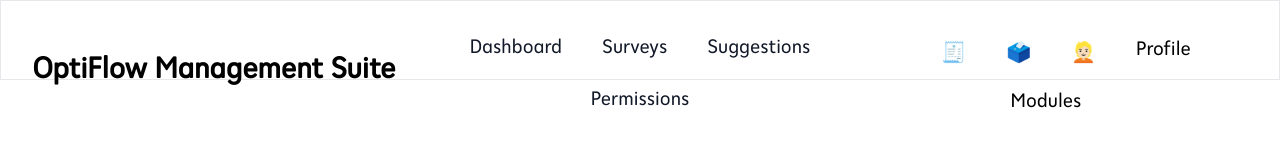
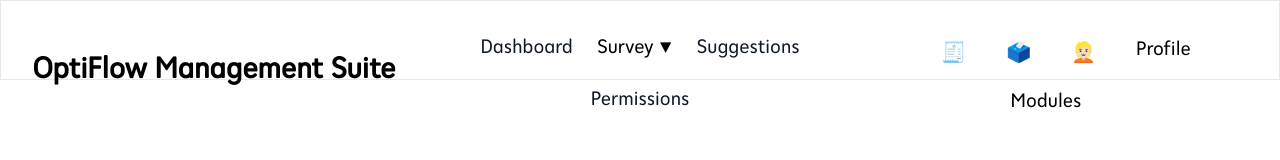
Before and after one commit to BerkAkin/OptiFlow-Micro-Management-Suite, a React (Create React App) app in the folder client/MainClient/: page / in a window 1280 px wide. Shown: the top 160 px of the page. Built offline with nearby package versions, Linux system fonts and the light colour scheme.

Commit message:
FEAT: Added survey navbar element to access surveys

```diff
--- a/client/MainClient/src/components/Navbar/Navbar.tsx
+++ b/client/MainClient/src/components/Navbar/Navbar.tsx
@@ -1,4 +1,4 @@
-import { useContext, useEffect, useState } from "react";
+import { useContext, useEffect, useRef, useState } from "react";
 import { useAuthContext } from "../../context/AuthContext";
 import { useSelectedModuleContext } from "../../context/SelectedModuleContext";
 import { Link } from "react-router-dom";
@@ -9,6 +9,21 @@ function Navbar() {
 
   const { isAuth, setIsAuth } = useAuthContext();
   const { setSelectedModule } = useSelectedModuleContext();
+  const [isOpen, setIsOpen] = useState(false);
+  const dropdownRef = useRef<HTMLLIElement>(null);
+
+  useEffect(() => {
+    function handleClickOutside(event: MouseEvent) {
+      if (dropdownRef.current && !dropdownRef.current.contains(event.target as Node)) {
+        setIsOpen(false);
+      }
+    }
+
+    document.addEventListener('mousedown', handleClickOutside);
+    return () => {
+      document.removeEventListener('mousedown', handleClickOutside);
+    };
+  }, []);
 
   return (
 
@@ -34,7 +49,15 @@ function Navbar() {
           </div>
           <div className="hidden w-full md:block md:w-auto mx-1">
             <ul className="text-xl flex flex-col p-4 md:p-0 mt-4 rounded-lg md:flex-row md:space-x-8 rtl:space-x-reverse md:mt-0">
-              <Link to={`/survey/surveys`} className="block px-4 py-2 mt-2 text-md text-gray-900 bg-transparent rounded-sm hover:bg-gray-200 focus:bg-indigo-200">Surveys</Link>
+              <li className="relative" ref={dropdownRef}>
+                <button className="mt-2" onClick={() => setIsOpen(!isOpen)}>Survey ▼</button>
+                {isOpen && (
+                  <div className="absolute border-x  right-0 translate-x-[25%] text-center mt-2 w-40 bg-white text-black rounded-sm shadow-lg z-10">
+                    <Link onClick={() => setIsOpen(!isOpen)} to={`/survey/surveys`} className="block px-1 py-2 text-gray-900 hover:bg-gray-200 focus:bg-indigo-200">Surveys</Link>
+                    <Link onClick={() => setIsOpen(!isOpen)} to={`/survey/surveyBuilder`} className="block px-1 py-2 text-gray-900 hover:bg-gray-200 focus:bg-indigo-200">Builder</Link>
+                  </div>
+                )}
+              </li>
             </ul>
           </div>
           <div className="hidden w-full md:block md:w-auto mx-1">
@@ -54,7 +77,7 @@ function Navbar() {
         <div className="w-[100%] flex flex-wrap items-center justify-center mx-auto p-4">
           <div className="hidden w-full md:block md:w-auto mx-1">
             <ul className="text-xl flex flex-col p-4 md:p-0 mt-4 rounded-lg md:flex-row md:space-x-8 rtl:space-x-reverse md:mt-0">
-              <Link to={`/finance/financeDashboard`} className="block px-4 py-2 mt-2 text-md text-gray-900 bg-transparent rounded-sm hover:bg-gray-200 focus:bg-indigo-200">🧾</Link>
+              <Link to={`/finance/financeBills`} className="block px-4 py-2 mt-2 text-md text-gray-900 bg-transparent rounded-sm hover:bg-gray-200 focus:bg-indigo-200">🧾</Link>
             </ul>
           </div>
           <div className="hidden w-full md:block md:w-auto mx-1">
```
